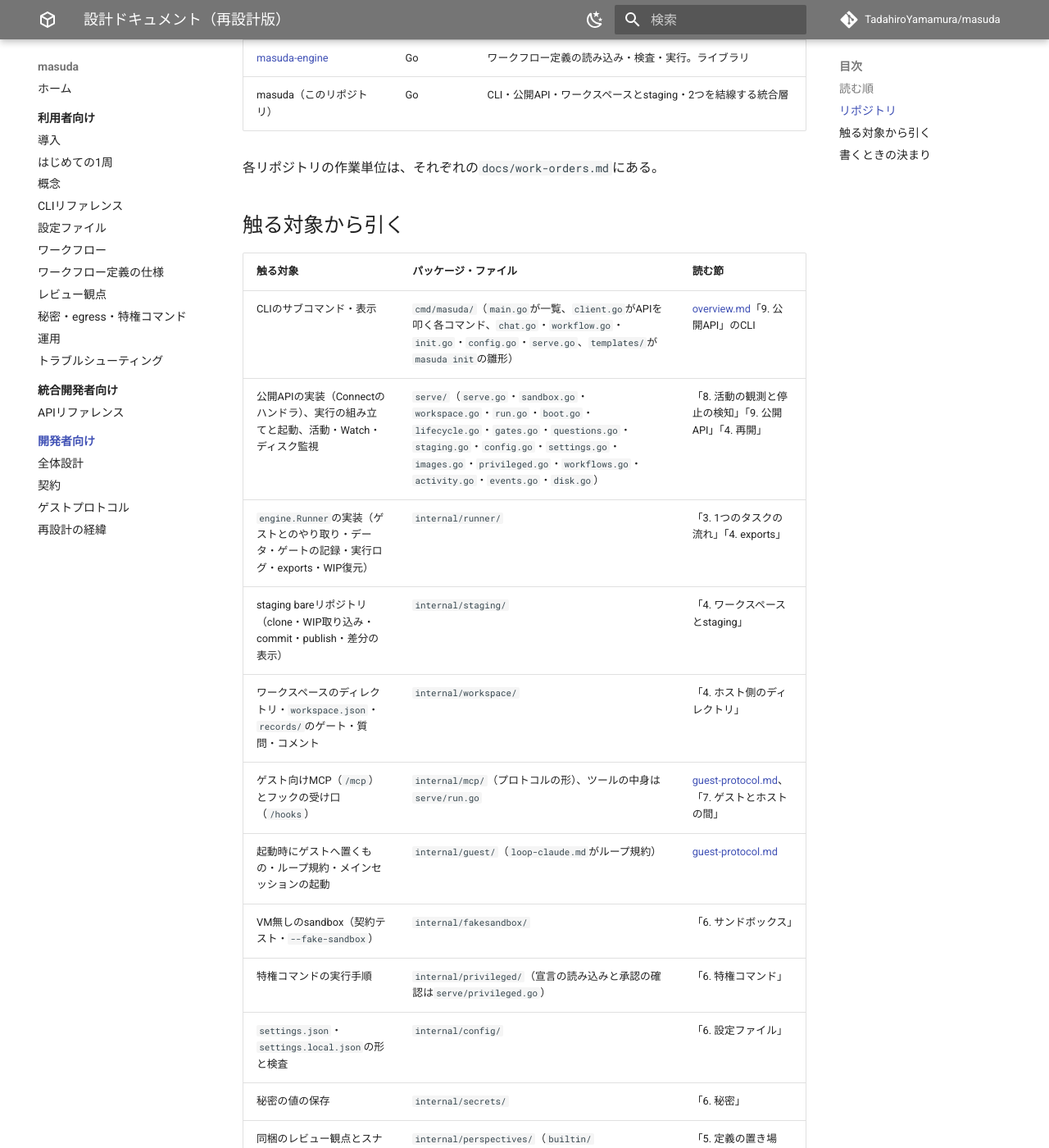
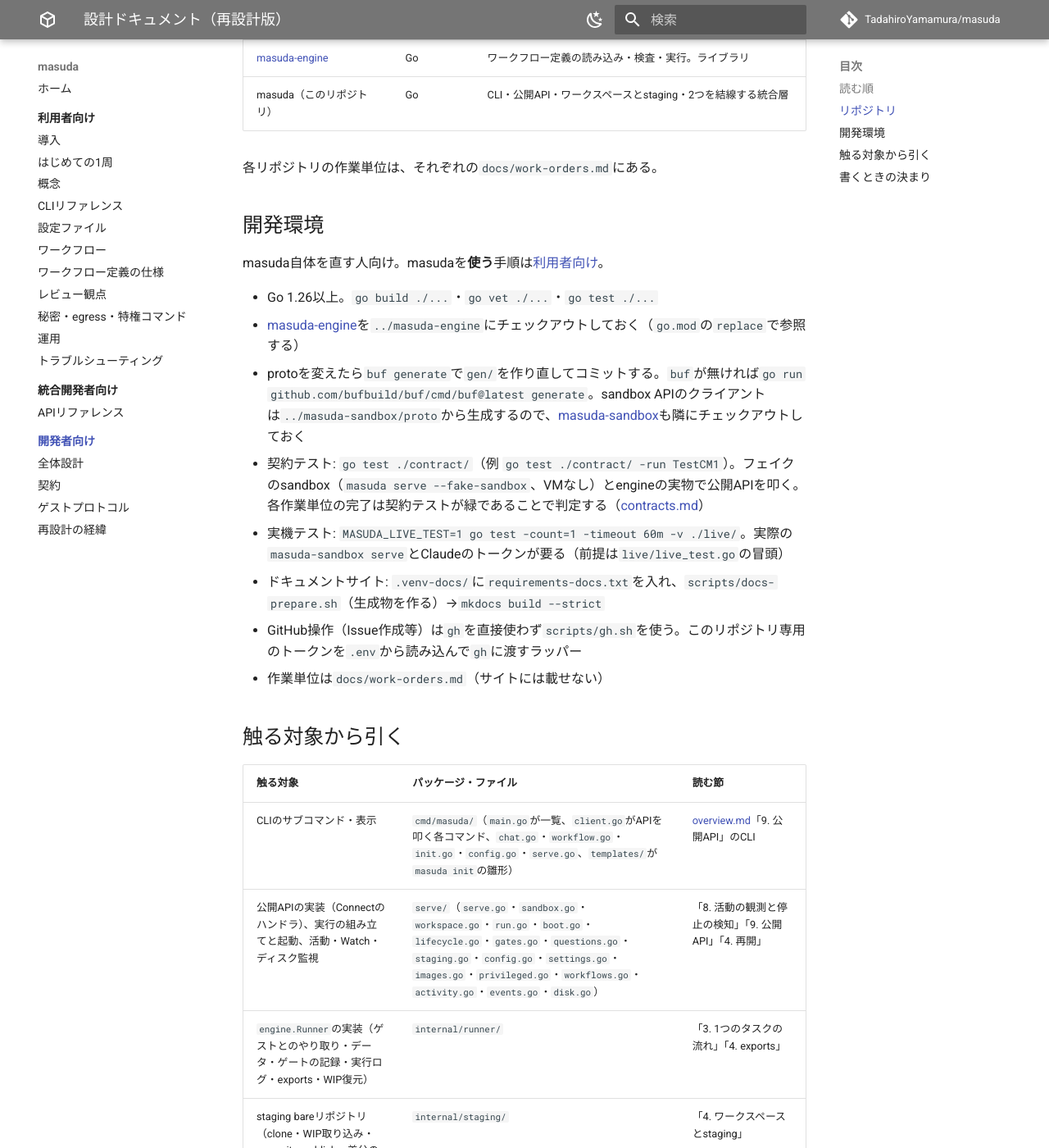
Before and after one commit to TadahiroYamamura/masuda, an MkDocs documentation site: the page built from docs/design/README.md, in a window 1280 px wide and 1400 px high, scrolled down 662 px. Shown: the whole window at 82% size. Built offline with MkDocs 1.6.1 and Material for MkDocs 9.7.7, drawn with Linux system fonts in a browser that asks for light colours; comment, search, counter and statistics services are not loaded; the version menu is left out.

Commit message:
docs: INSTALLATION.mdとCONTRIBUTING.mdを利用者向けと開発者向けへ振り分けて消す
## 意図
導入手順の正をdocs/user/に1つにし、サイトから外していた2ファイルを無くす（M11b）。

## 設計上の考慮点
- INSTALLATION.mdの中身はすべてuser/install.md（前のコミット）に入っているので、そのまま消した
- CONTRIBUTING.mdは開発者向けなので、サイトに載るdesign/README.mdに「開発環境」の節として移した。CLAUDE.mdはエージェント向けで既に同じ内容を持つので足さなかった。liveテストとドキュメントのビルドの手順を足した
- mkdocs.ymlのexclude_docsから2ファイルを外した
- README.mdは旧い「masuda runは実装中」の注記を消し、masuda-sandbox serveに--socketを付け、リンクをdocs/user/とdesign/README.mdへ張り替えた

Co-Authored-By: Claude Opus 5.5 <noreply@anthropic.com>

```diff
--- a/docs/design/README.md
+++ b/docs/design/README.md
@@ -19,6 +19,19 @@ masudaは2026-10-02にゼロから再設計した。ここにあるのは**再
 | masuda（このリポジトリ） | Go | CLI・公開API・ワークスペースとstaging・2つを結線する統合層 |
 
 各リポジトリの作業単位は、それぞれの`docs/work-orders.md`にある。
+
+## 開発環境
+
+masuda自体を直す人向け。masudaを**使う**手順は[利用者向け](../user/index.md)。
+
+- Go 1.26以上。`go build ./...`・`go vet ./...`・`go test ./...`
+- [masuda-engine](https://github.com/TadahiroYamamura/masuda-engine)を`../masuda-engine`にチェックアウトしておく（`go.mod`の`replace`で参照する）
+- protoを変えたら`buf generate`で`gen/`を作り直してコミットする。`buf`が無ければ`go run github.com/bufbuild/buf/cmd/buf@latest generate`。sandbox APIのクライアントは`../masuda-sandbox/proto`から生成するので、[masuda-sandbox](https://github.com/TadahiroYamamura/masuda-sandbox)も隣にチェックアウトしておく
+- 契約テスト: `go test ./contract/`（例 `go test ./contract/ -run TestCM1`）。フェイクのsandbox（`masuda serve --fake-sandbox`、VMなし）とengineの実物で公開APIを叩く。各作業単位の完了は契約テストが緑であることで判定する（[contracts.md](contracts.md)）
+- 実機テスト: `MASUDA_LIVE_TEST=1 go test -count=1 -timeout 60m -v ./live/`。実際の`masuda-sandbox serve`とClaudeのトークンが要る（前提は`live/live_test.go`の冒頭）
+- ドキュメントサイト: `.venv-docs/`に`requirements-docs.txt`を入れ、`scripts/docs-prepare.sh`（生成物を作る）→`mkdocs build --strict`
+- GitHub操作（Issue作成等）は`gh`を直接使わず`scripts/gh.sh`を使う。このリポジトリ専用のトークンを`.env`から読み込んで`gh`に渡すラッパー
+- 作業単位は`docs/work-orders.md`（サイトには載せない）
 
 ## 触る対象から引く
 
--- a/mkdocs.yml
+++ b/mkdocs.yml
@@ -11,8 +11,6 @@ site_dir: site
 exclude_docs: |
   /work-orders.md
   /research/
-  /CONTRIBUTING.md
-  /INSTALLATION.md
 
 theme:
   name: material
```
Also changed, not shown: README.md (+4 -5 lines), docs/CONTRIBUTING.md (deleted, +0 -18 lines), docs/INSTALLATION.md (deleted, +0 -42 lines).
